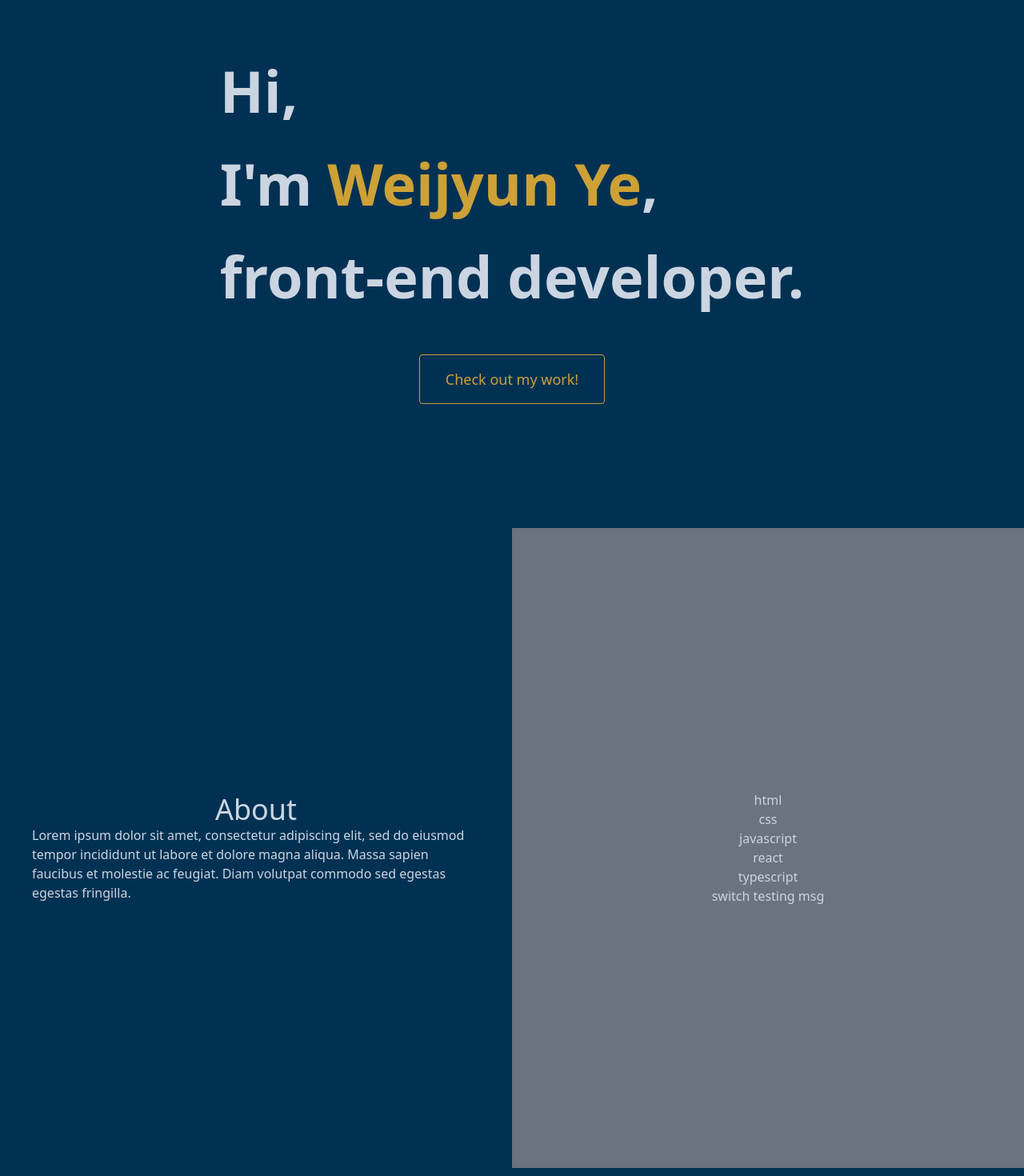
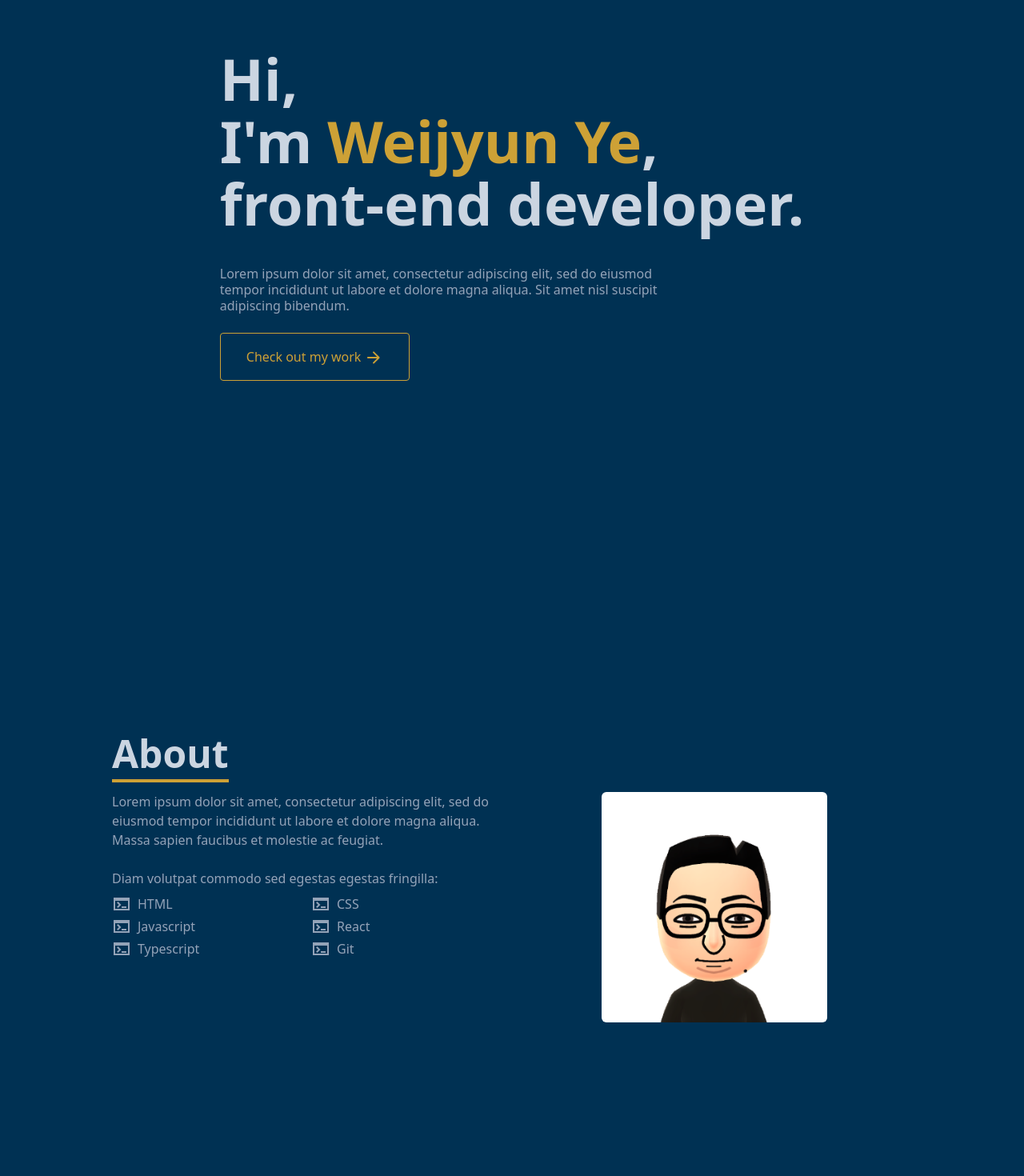
Before and after one commit to WeiJyunYe/weijyunye-portfolio-gen1, a React (Create React App) app: page / in a window 1280 px wide. Shown: the part 140-1610 px from the top of the page at 80% size. Built offline with nearby package versions, Linux system fonts and the light colour scheme.

Commit message:
v0.1.2 passing ref done, About Page done

```diff
--- a/src/App.tsx
+++ b/src/App.tsx
@@ -19,7 +19,7 @@ const App = () => {
         workRef={workRef}
         contactRef={contactRef}
       />
-      <Main ref={mainRef} />
+      <Main ref={mainRef} workRef={workRef} />
       <About ref={aboutRef} />
       <Work ref={workRef} />
       <Contact ref={contactRef} />
--- a/src/components/About.tsx
+++ b/src/components/About.tsx
@@ -1,32 +1,66 @@
 import { forwardRef } from "react";
+import myPortrait from "../assets/portrait.png";
+import TerminalIcon from "@mui/icons-material/TerminalSharp";
 
-const About = forwardRef(
-  (props, ref: React.LegacyRef<HTMLDivElement> | undefined) => {
+const About = forwardRef<HTMLDivElement>((props, ref) => {
   return (
-      <div className="flex bg-[#003153] w-full" ref={ref}>
-        <div className="flex flex-col w-1/2 h-screen text-slate-300 justify-center">
-          <h3 className="flex justify-center text-4xl">About</h3>
-          <p className="flex justify-center px-10">
+    <div className="w-full h-screen bg-[#003153]" ref={ref}>
+      <div className="flex flex-col w-full h-screen justify-center items-center text-slate-300">
+        <div className="w-full max-w-[1080px] grid md:grid-cols-2 gap-3 p-10">
+          <div className="pt-16">
+            <p className="rwd-font-sm font-bold inline border-b-4 border-[#CDA136]">
+              About
+            </p>
+          </div>
+          <div></div>
+          <div className="">
+            <p className="text-slate-400">
               Lorem ipsum dolor sit amet, consectetur adipiscing elit, sed do
               eiusmod tempor incididunt ut labore et dolore magna aliqua. Massa
-            sapien faucibus et molestie ac feugiat. Diam volutpat commodo sed
-            egestas egestas fringilla.
+              sapien faucibus et molestie ac feugiat.
             </p>
+            <br />
+            <p className="text-slate-400">
+              Diam volutpat commodo sed egestas egestas fringilla:
+            </p>
+            <ul className="grid grid-cols-2 text-slate-400 pt-2 pb-4 gap-1">
+              <li className="flex items-center gap-2">
+                <TerminalIcon />
+                HTML
+              </li>
+              <li className="flex items-center gap-2">
+                <TerminalIcon />
+                CSS
+              </li>
+              <li className="flex items-center gap-2">
+                <TerminalIcon />
+                Javascript
+              </li>
+              <li className="flex items-center gap-2">
+                <TerminalIcon />
+                React
+              </li>
+              <li className="flex items-center gap-2">
+                <TerminalIcon />
+                Typescript
+              </li>
+              <li className="flex items-center gap-2">
+                <TerminalIcon />
+                Git
+              </li>
+            </ul>
           </div>
-
-        <div className="w-1/2">
-          <ul className="flex flex-col h-screen bg-gray-500 text-slate-300 items-center justify-center">
-            <li>html</li>
-            <li>css</li>
-            <li>javascript</li>
-            <li>react</li>
-            <li>typescript</li>
-            <li>switch testing msg</li>
-          </ul>
+          <div className="flex justify-center">
+            <img
+              src={myPortrait}
+              alt="portrait of Weijyun"
+              className="rounded-md h-48 w-auto md:h-60 lg:h-72"
+            />
+          </div>
+        </div>
       </div>
     </div>
   );
-  }
-);
+});
 
 export default About;
--- a/src/components/Contact.tsx
+++ b/src/components/Contact.tsx
@@ -1,7 +1,6 @@
 import { forwardRef } from "react";
 
-const Contact = forwardRef(
-  (props, ref: React.LegacyRef<HTMLDivElement> | undefined) => {
+const Contact = forwardRef<HTMLDivElement>((props, ref) => {
   return (
     <div className="bg-[#003153] w-full h-screen" ref={ref}>
       <h3 className="flex justify-center text-4xl text-slate-300 pt-20">
@@ -9,7 +8,6 @@ const Contact = forwardRef(
       </h3>
     </div>
   );
-  }
-);
+});
 
 export default Contact;
--- a/src/components/Main.tsx
+++ b/src/components/Main.tsx
@@ -1,26 +1,43 @@
-import { forwardRef } from "react";
-import Button from "./elements/Button";
+import { forwardRef, RefObject } from "react";
+import Arrow from "@mui/icons-material/ArrowForwardRounded";
 
-const Main = forwardRef(
-  (props, ref: React.LegacyRef<HTMLDivElement> | undefined) => {
-    return (
-      <div
-        className="bg-[#003153] w-full h-screen flex flex-col items-center justify-center"
-        ref={ref}
-      >
-        <div className="text-left text-slate-300 font-sans font-extrabold p-10">
-          <h1 className="py-1 rwd-font">Hi,</h1>
-          <h1 className="py-1 rwd-font">
-            I'm <span className="text-[#CDA136]">Weijyun Ye</span>,
-          </h1>
-          <h1 className="py-1 rwd-font">front-end developer.</h1>
-        </div>
+const Main = forwardRef<
+  HTMLDivElement,
+  {
+    workRef: RefObject<HTMLDivElement>;
+  }
+>((props, ref) => {
+  return (
+    <div className="flex justify-center bg-[#003153] w-full h-screen" ref={ref}>
+      <div className="flex flex-col justify-center text-slate-300 font-sans font-extrabold p-10">
+        <p className="rwd-font">Hi,</p>
+        <h1 className="rwd-font leading-[48px]">
+          I'm <span className="text-[#CDA136]">Weijyun Ye</span>,
+        </h1>
+        <h2 className="rwd-font">front-end developer.</h2>
+        <p className="py-6 leading-5 font-normal text-md text-slate-400 max-w-[600px]">
+          Lorem ipsum dolor sit amet, consectetur adipiscing elit, sed do
+          eiusmod tempor incididunt ut labore et dolore magna aliqua. Sit amet
+          nisl suscipit adipiscing bibendum.
+        </p>
         <div>
-          <Button children="Check out my work!" />
+          <button
+            className="group flex items-center px-8 py-4 font-normal hover:bg-[#CDA136]/30 text-md text-[#CDA136] border-[1px] border-[#CDA136] rounded duration-300 select-none"
+            onClick={() => {
+              if (props.workRef.current !== null) {
+                props.workRef.current.scrollIntoView({ behavior: "smooth" });
+              }
+            }}
+          >
+            Check out my work
+            <span className="group-hover:rotate-90 duration-200 pl-1">
+              <Arrow />
+            </span>
+          </button>
         </div>
       </div>
-    );
-  }
-);
+    </div>
+  );
+});
 
 export default Main;
--- a/src/components/Work.tsx
+++ b/src/components/Work.tsx
@@ -1,7 +1,6 @@
 import { forwardRef } from "react";
 
-const Work = forwardRef(
-  (props, ref: React.LegacyRef<HTMLDivElement> | undefined) => {
+const Work = forwardRef<HTMLDivElement>((props, ref) => {
   return (
     <div className="bg-[#003153] w-full h-screen" ref={ref}>
       <h3 className="flex justify-center text-4xl text-slate-300 pt-20">
@@ -9,7 +8,6 @@ const Work = forwardRef(
       </h3>
     </div>
   );
-  }
-);
+});
 
 export default Work;
--- a/src/index.css
+++ b/src/index.css
@@ -3,10 +3,10 @@
 @tailwind utilities;
 
 .rwd-font {
-  font-size: clamp(2rem, 5vw + 0.5rem, 7rem);
+  font-size: clamp(2rem, 5vw + 0.5rem, 6rem);
 }
 .rwd-font-sm {
-  font-size: clamp(0.5rem, 1vw + 0.5rem, 4rem);
+  font-size: clamp(2rem, 5vw + 0.5rem, 3rem);
 }
 .rwd-font-usm {
   font-size: clamp(0.5rem, 0.7vw + 0.5rem, 4rem);
```
Also changed, not shown: src/assets/portrait.png (added). Lines whose indentation alone changed are shown as unchanged.
